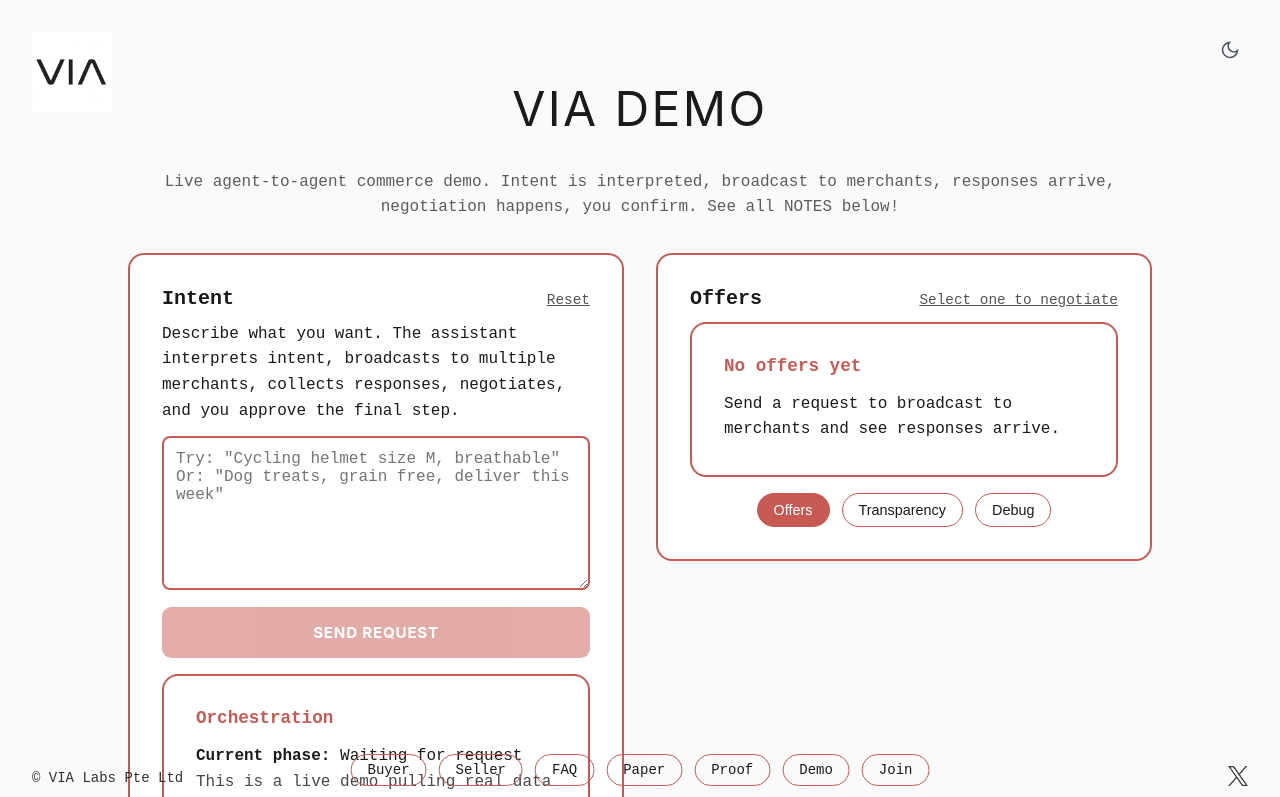
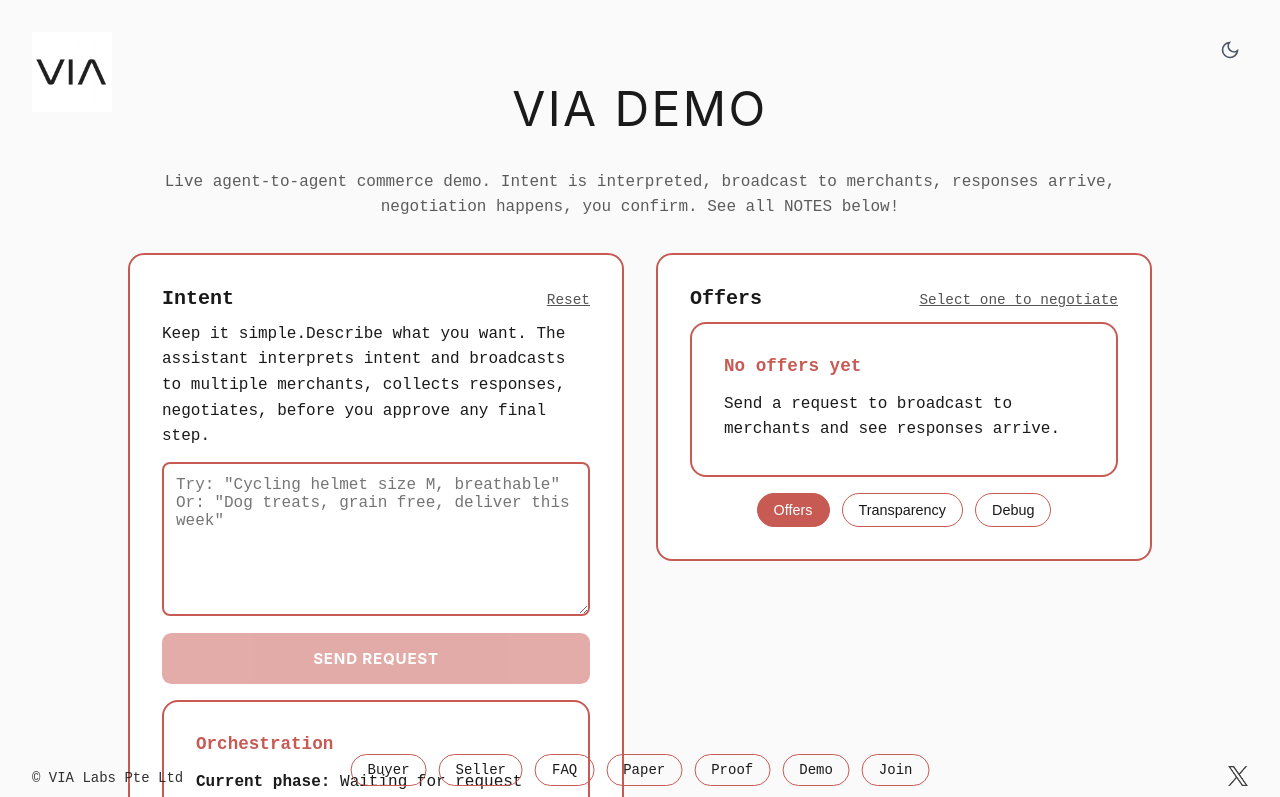
Before and after one commit to richardjhobbs/via_demo, a Next.js app: page / in a window 1280 px wide. Shown: the top 797 px of the page. Built offline with nearby package versions, Linux system fonts and the light colour scheme.

Commit message:
edit text content

```diff
--- a/app/page.tsx
+++ b/app/page.tsx
@@ -70,9 +70,10 @@
       "This is a visualization of part of what happens behind the scenes when agentic commerce takes place. " +
       "It shows intent being distributed, and merchant agents (these are actual retail operators) offering products " +
       "through the MCP server and NOSTR relay constructed as part of the VIA protocol.\n\n" +
-      "For the purposes of this demo, merchants and categories are restricted to:\n" +
+      "For the purposes of this demo, merchants and categories are restricted to:\n\n" +
+
       "SNEAKERS\nOUTDOORS\nCYCLING\nPET SUPPLIES\n\n" +
-      "There are no pricing parameters. Feel free to test and see the process at work."
+      "There are no pricing parameters. Feel free to test and see the process at work. There will be errors!"
     );
   }, []);
 
@@ -296,7 +297,7 @@
               </div>
 
               <p style={{ marginTop: 10 }}>
-                Describe what you want. The assistant interprets intent, broadcasts to multiple merchants, collects responses, negotiates, and you approve the final step.
+                Keep it simple.Describe what you want. The assistant interprets intent and broadcasts to multiple merchants, collects responses, negotiates, before you approve any final step.
               </p>
 
               <textarea
```
